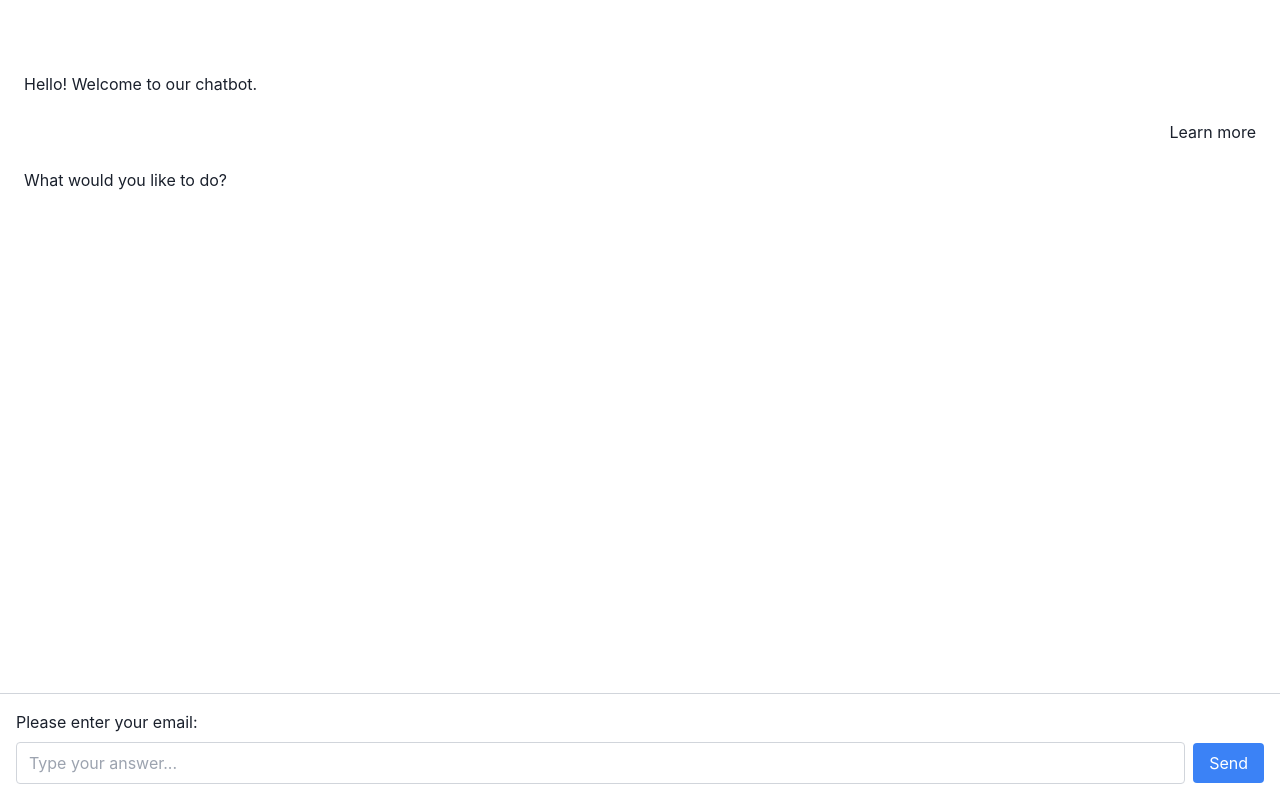
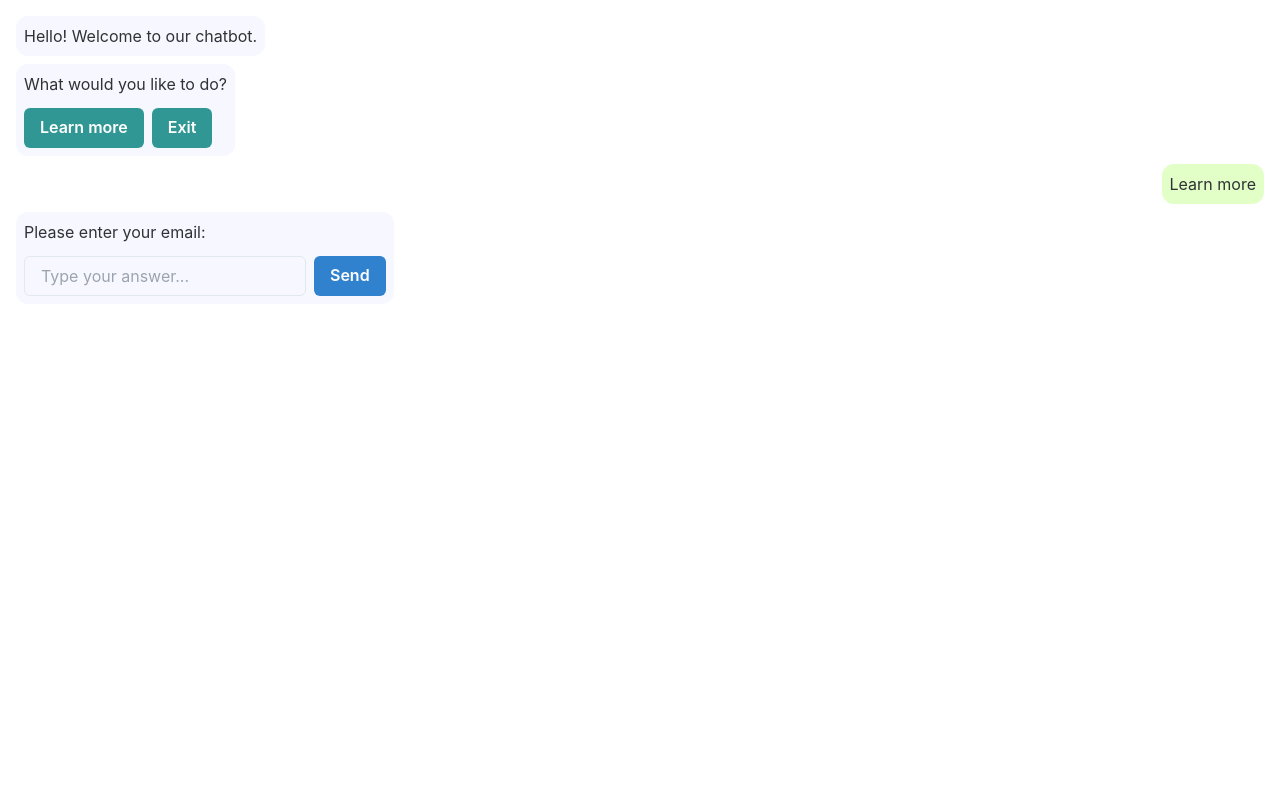
Before and after one commit to kauanmassuia/chatdesk, a React (Vite) app in the folder frontend/: page /chat in a window 1280 px wide. Both pictures are taken after a click on the button "Learn more". Built offline with nearby package versions, Linux system fonts and the light colour scheme.

Commit message:
fix: adjust chat ui

```diff
--- a/frontend/src/pages/ChatReader.tsx
+++ b/frontend/src/pages/ChatReader.tsx
@@ -1,251 +1,349 @@
 import React, { useState, useEffect, useRef } from 'react';
+import { Box, Text, Input, Button, VStack, HStack } from '@chakra-ui/react';
 import '../styles/chat.css';
 
-// --- Static JSON Flow (prototype) ---
+/**
+ * Example JSON with a variety of node types.
+ * In production, you'll load this via an API.
+ */
 const chatFlow = {
   version: "1.0",
-  id: "unique_chat_id",
-  name: "Chatbot Name",
+  id: "test_flow_all_nodes",
+  name: "Test Flow - All Nodes",
   nodes: [
     {
       id: "start_1",
       type: "start",
-      position: { x: 0, y: 0 },
-      next: "msg_1"
-    },
-    {
-      id: "msg_1",
-      type: "message",
-      position: { x: 100, y: 200 },
-      content: {
-        text: "Hello! Welcome to our chatbot."
-      },
-      next: "choice_1"
+      content: { text: "Hello! Welcome to our chatbot." },
+      next: "choice_1",
     },
     {
       id: "choice_1",
       type: "choice",
-      position: { x: 300, y: 400 },
       content: {
         text: "What would you like to do?",
         choices: [
-          { id: "c1", text: "Learn more", next: "input_1" },
-          { id: "c2", text: "Exit", next: "end_1" }
-        ]
-      }
+          { id: "c1", text: "Learn more", next: "email_input_1" },
+          { id: "c2", text: "Exit", next: "end_1" },
+        ],
+      },
     },
     {
-      id: "input_1",
-      type: "input",
-      position: { x: 500, y: 600 },
-      content: {
-        prompt: "Please enter your email:",
-        inputType: "email",
-        variable: "user_email"
+      id: "email_input_1",
+      type: "email-input",
+      content: { prompt: "Please enter your email:" },
+      next: "wait_input_1",
     },
-      next: "media_1"
+    {
+      id: "wait_input_1",
+      type: "wait-input",
+      options: { secondsToWaitFor: "3" },
+      next: "media_1",
     },
     {
       id: "media_1",
       type: "media",
-      position: { x: 700, y: 800 },
       content: {
         mediaType: "video",
-        url: "https://www.w3schools.com/html/mov_bbb.mp4"
+        url: "https://www.w3schools.com/html/mov_bbb.mp4",
       },
-      next: "end_1"
+      next: "end_1",
     },
     {
       id: "end_1",
       type: "end",
-      position: { x: 900, y: 1000 }
-    }
+      content: { text: "Thank you for chatting!" },
+    },
   ],
-  variables: [
-    {
-      id: "user_email",
-      name: "User Email",
-      type: "string",
-      isSessionVariable: true
-    }
-  ]
 };
 
-// --- Helper: find node by id ---
-const getNodeById = (flow: typeof chatFlow, id: string) => {
-  return flow.nodes.find((n) => n.id === id);
+/** Find a node by ID */
+function getNodeById(flow: typeof chatFlow, id: string | null) {
+  return flow.nodes.find((n) => n.id === id) || null;
+}
+
+/** Node types that require user interaction (prompts) */
+const interactiveTypes = [
+  "input",
+  "text-input",
+  "email-input",
+  "phone-input",
+  "website-input",
+  "number-input",
+  "date-input",
+  "time-input",
+  "payment-input",
+  "buttons-input",
+  "pic-choice-input",
+  "choice",
+  "wait-input",
+];
+
+/** Node types that are purely bot messages (automatically displayed) */
+const autoTypes = ["start", "message", "media", "end", "text", "base", "audio", "image", "video"];
+
+/**
+ * Decide if a node bubble is rendered on the left or right.
+ * - "user" bubbles always on right
+ * - "choice", "input" prompts on left
+ * - "wait-input" doesn't usually show a bubble, but if it does, also on left
+ */
+function isRightAligned(nodeType: string): boolean {
+  return nodeType === "user";
+}
+
+/** Mapping from node.type to HTML <input> type */
+const inputTypeMapping: Record<string, string> = {
+  "text-input": "text",
+  "email-input": "email",
+  "phone-input": "tel",
+  "website-input": "url",
+  "number-input": "number",
+  "date-input": "date",
+  "time-input": "time",
+  "payment-input": "number",
 };
 
 const ChatReader: React.FC = () => {
-  // State for current node id and conversation history
   const [currentNodeId, setCurrentNodeId] = useState<string | null>(null);
   const [conversation, setConversation] = useState<any[]>([]);
-  const [inputValue, setInputValue] = useState<string>('');
+  const [inputValue, setInputValue] = useState("");
   const chatHistoryRef = useRef<HTMLDivElement>(null);
 
-  // Initialize conversation with start node on mount
+  // --- 1) On mount, go to start node (if any).
   useEffect(() => {
-    const startNode = chatFlow.nodes.find((n) => n.type === 'start');
+    const startNode = getNodeById(chatFlow, "start_1"); // or find((n) => n.type === 'start')
     if (startNode) {
-      // Optionally add a welcome banner from the start node (if it had content)
-      setConversation((prev) => [...prev, startNode]);
-      // Only update current node if startNode.next exists
-      setCurrentNodeId(startNode.next ? startNode.next : null);
+      // Add to conversation if it's an auto-type node
+      if (autoTypes.includes(startNode.type)) {
+        setConversation([startNode]);
+      }
+      setCurrentNodeId(startNode.next ?? null);
     }
   }, []);
 
-  // Auto-scroll chat history to bottom when conversation updates
+  // --- 2) Autoscroll on conversation update.
   useEffect(() => {
     if (chatHistoryRef.current) {
       chatHistoryRef.current.scrollTop = chatHistoryRef.current.scrollHeight;
     }
   }, [conversation]);
 
-  // Auto-transition for non-interactive nodes (start, message, media, end)
+  // --- 3) On currentNodeId change, handle logic for the new node.
   useEffect(() => {
-    if (currentNodeId) {
+    if (!currentNodeId) return;
     const node = getNodeById(chatFlow, currentNodeId);
-      if (node && (node.type === "start" || node.type === "message" || node.type === "media" || node.type === "end")) {
-        // Delay 1 second before auto-transition
+    if (!node) return;
+
+    // a) WAIT-INPUT node => no bubble, just delay
+    if (node.type === "wait-input") {
+      const seconds = parseInt(node.options?.secondsToWaitFor ?? "1", 10);
       const timer = setTimeout(() => {
-          // Append the node to conversation history
+        // We don't display anything for wait nodes in conversation
+        // Just move on
+        setCurrentNodeId(node.next ?? null);
+      }, seconds * 1000);
+      return () => clearTimeout(timer);
+    }
+
+    // b) If node is auto-type => append to conversation automatically
+    if (autoTypes.includes(node.type)) {
+      // Delay 1 second for a more natural feel
+      const timer = setTimeout(() => {
         setConversation((prev) => [...prev, node]);
-          if (node.next) {
-            setCurrentNodeId(node.next);
-          } else {
-            setCurrentNodeId(null);
-          }
+        setCurrentNodeId(node.next ?? null);
       }, 1000);
       return () => clearTimeout(timer);
+    }
+
+    // c) If node is interactive => show it once in conversation on the left
+    //    (But do not re-append if it's already there)
+    if (interactiveTypes.includes(node.type)) {
+      // If it's not in conversation yet, append it
+      const alreadyInHistory = conversation.some((c) => c.id === node.id);
+      if (!alreadyInHistory) {
+        setConversation((prev) => [...prev, node]);
       }
     }
   }, [currentNodeId]);
 
-  // Handle input submission for input nodes
-  const handleInputSubmit = () => {
+  // --- 4) Handle user input submission
+  function handleInputSubmit() {
     if (!inputValue.trim()) return;
+    // Append user bubble on the right
     const userBubble = {
       id: `user_${Date.now()}`,
-      type: 'user',
-      content: { text: inputValue }
+      type: "user",
+      content: { text: inputValue },
     };
     setConversation((prev) => [...prev, userBubble]);
-    // After 1 second, append the input node itself and auto-move on
+
+    // Move on to next node
     setTimeout(() => {
-      const node = getNodeById(chatFlow, currentNodeId!);
+      const node = getNodeById(chatFlow, currentNodeId);
       if (node) {
-        setConversation((prev) => [...prev, node]);
-        if (node.next) {
-          setCurrentNodeId(node.next);
-        } else {
-          setCurrentNodeId(null);
+        setCurrentNodeId(node.next ?? null);
+      }
+    }, 500);
+    setInputValue("");
+  }
+
+  // Submit on Enter
+  function handleKeyDown(e: React.KeyboardEvent<HTMLInputElement>) {
+    if (e.key === "Enter") {
+      handleInputSubmit();
     }
   }
-    }, 1000);
-    setInputValue('');
-  };
 
-  // Handle choice selection for choice nodes
-  const handleChoiceSelect = (choice: any) => {
+  // --- 5) Handle choice selection
+  function handleChoiceSelect(choice: any) {
+    // Add user bubble on right
     const userBubble = {
       id: `user_${Date.now()}`,
-      type: 'user',
-      content: { text: choice.text }
+      type: "user",
+      content: { text: choice.text },
     };
     setConversation((prev) => [...prev, userBubble]);
-    // Append the current choice node to history, then after a delay update current node
-    const currentNode = getNodeById(chatFlow, currentNodeId!);
-    setConversation((prev) => [...prev, currentNode]);
+
+    // Move on
     setTimeout(() => {
-      setCurrentNodeId(choice.next);
-    }, 1000);
-  };
+      setCurrentNodeId(choice.next ?? null);
+    }, 500);
+  }
 
-  // Render a node according to its type
-  const renderNode = (node: any) => {
-    switch (node.type) {
-      case "start":
-      case "message":
-        return <div>{node.content?.text}</div>;
-      case "input":
+  // --- 6) Render node content
+  function renderNode(node: any) {
+    // a) Interactive input nodes
+    if (interactiveTypes.includes(node.type) && node.type !== "choice" && node.type !== "wait-input") {
+      const inputType = inputTypeMapping[node.type] ?? "text";
       return (
-          <div>
-            <div>{node.content.prompt}</div>
-            <div className="flex items-center gap-2 mt-2">
-              <input
-                type={node.content.inputType || "text"}
+        <VStack spacing={3} align="stretch" className={`bubble-${node.type}`}>
+          <Box>
+            <Text>{node.content.prompt}</Text>
+          </Box>
+          <HStack className="input-container">
+            <Input
+              type={inputType}
               value={inputValue}
               onChange={(e) => setInputValue(e.target.value)}
+              onKeyDown={handleKeyDown}
               placeholder="Type your answer..."
-                className="border border-gray-300 rounded px-3 py-2 flex-1"
+              className="flex-1"
             />
-              <button
-                onClick={handleInputSubmit}
-                className="bg-blue-500 text-white px-4 py-2 rounded"
-              >
+            <Button onClick={handleInputSubmit} colorScheme="blue">
               Send
-              </button>
-            </div>
-          </div>
+            </Button>
+          </HStack>
+        </VStack>
       );
-      case "choice":
+    }
+
+    // b) Choice node
+    if (node.type === "choice") {
       return (
-          <div>
-            <div>{node.content.text}</div>
-            <div className="flex flex-wrap gap-2 mt-2">
+        <VStack spacing={3} align="stretch" className={`bubble-${node.type}`}>
+          <Box>
+            <Text>{node.content.text}</Text>
+          </Box>
+          <HStack className="choices-container">
             {node.content.choices.map((choice: any) => (
-                <button
+              <Button
                 key={choice.id}
                 onClick={() => handleChoiceSelect(choice)}
-                  className="bg-teal-500 text-white px-3 py-2 rounded"
+                colorScheme="teal"
               >
                 {choice.text}
-                </button>
+              </Button>
             ))}
-            </div>
-          </div>
+          </HStack>
+        </VStack>
       );
-      case "media":
-        if (node.content.mediaType === "video") {
+    }
+
+    // c) Wait-input => typically we don't render anything
+    if (node.type === "wait-input") {
+      return null;
+    }
+
+    // d) Media node
+    if (node.type === "media") {
+      const { mediaType, url } = node.content;
+      if (mediaType === "video") {
         return (
-            <div>
+          <Box className={`bubble-${node.type}`}>
             <video controls className="w-64">
-                <source src={node.content.url} type="video/mp4" />
+              <source src={url} type="video/mp4" />
               Your browser does not support the video tag.
             </video>
-            </div>
+          </Box>
         );
       }
-        return null;
-      case "end":
-        return <div>Thank you for chatting!</div>;
-      default:
-        return null;
+      if (mediaType === "audio") {
+        return (
+          <Box className={`bubble-${node.type}`}>
+            <audio controls>
+              <source src={url} type="audio/mpeg" />
+              Your browser does not support the audio element.
+            </audio>
+          </Box>
+        );
       }
-  };
+      if (mediaType === "image") {
+        return (
+          <Box className={`bubble-${node.type}`}>
+            <img src={url} alt="media" className="w-64" />
+          </Box>
+        );
+      }
+    }
 
-  // Get current node from flow
-  const currentNode = currentNodeId ? getNodeById(chatFlow, currentNodeId) : null;
+    // e) All other auto-types (start, message, end, etc.)
+    return (
+      <Box className={`bubble-${node.type}`}>
+        <Text>{node.content?.text}</Text>
+      </Box>
+    );
+  }
+
+  // --- 7) Current node if it’s interactive but not appended yet
+  const currentNode = getNodeById(chatFlow, currentNodeId);
 
   return (
     <div className="flex flex-col h-screen">
-      {/* Chat History */}
       <div ref={chatHistoryRef} className="flex flex-col flex-1 overflow-y-auto p-4 space-y-2">
-        {conversation.map((node, index) => (
+        {/* Conversation so far */}
+        {conversation.map((node, idx) => {
+          const alignRight = isRightAligned(node.type);
+          return (
             <div
-            key={index}
-            className={node.type === "user" ? "self-end bg-user-bubble text-user-bubble rounded-xl p-2 max-w-[80%]" : "self-start bg-bot-bubble text-bot-bubble rounded-xl p-2 max-w-[80%]"}
+              key={idx}
+              className={
+                (alignRight
+                  ? "self-end bg-user-bubble text-user-bubble"
+                  : "self-start bg-bot-bubble text-bot-bubble") +
+                " rounded-xl p-2 max-w-[80%] bubble-" +
+                node.type
+              }
             >
-            {node.content?.text}
+              {renderNode(node)}
             </div>
-        ))}
-      </div>
-      {/* Current Node (if interactive) */}
-      {currentNode && (currentNode.type === "input" || currentNode.type === "choice") && (
-        <div className="p-4 border-t border-gray-300">
+          );
+        })}
+
+        {/* If the current node is interactive & not in conversation, show it on left. */}
+        {currentNode &&
+          interactiveTypes.includes(currentNode.type) &&
+          !conversation.some((c) => c.id === currentNode.id) && (
+            <div
+              className={
+                "self-start bg-bot-bubble text-bot-bubble rounded-xl p-2 max-w-[80%] bubble-" +
+                currentNode.type
+              }
+            >
               {renderNode(currentNode)}
             </div>
           )}
+      </div>
     </div>
   );
 };
--- a/frontend/src/pages/Editor.tsx
+++ b/frontend/src/pages/Editor.tsx
@@ -23,7 +23,7 @@ import NumberInputNode from '../components/nodes/inputs/NumberInputNode'
 import EmailInputNode from '../components/nodes/inputs/EmailInputNode'
 import WebsiteInputNode from '../components/nodes/inputs/WebsiteInputNode'
 import DateInputNode from '../components/nodes/inputs/DateInputNode'
-import TimeInputNode from '../components/nodes/inputs/TimeInputNode'
+import TimeInputNode from '../components/nodes/inputs/WaitInputNode'
 import PhoneInputNode from '../components/nodes/inputs/PhoneInputNode'
 import ButtonsInputNode from '../components/nodes/inputs/ButtonsInputNode'
 import PicChoiceInputNode from '../components/nodes/inputs/PicChoiceInputNode'
--- a/frontend/src/styles/chat.css
+++ b/frontend/src/styles/chat.css
@@ -6,3 +6,17 @@
   --chat-font-size: 16px;
   --chat-padding: 1rem;
 }
+
+/* Utility classes that reference our CSS variables */
+.bg-bot-bubble {
+  background-color: var(--bot-bubble-bg) !important;
+}
+.text-bot-bubble {
+  color: var(--bot-bubble-color) !important;
+}
+.bg-user-bubble {
+  background-color: var(--user-bubble-bg) !important;
+}
+.text-user-bubble {
+  color: var(--user-bubble-color) !important;
+}
```
Also changed, not shown: frontend/src/components/nodes/inputs/WaitInputNode.tsx (renamed from frontend/src/components/nodes/inputs/TimeInputNode.tsx, +5 -5 lines). Lines whose indentation alone changed are shown as unchanged.
